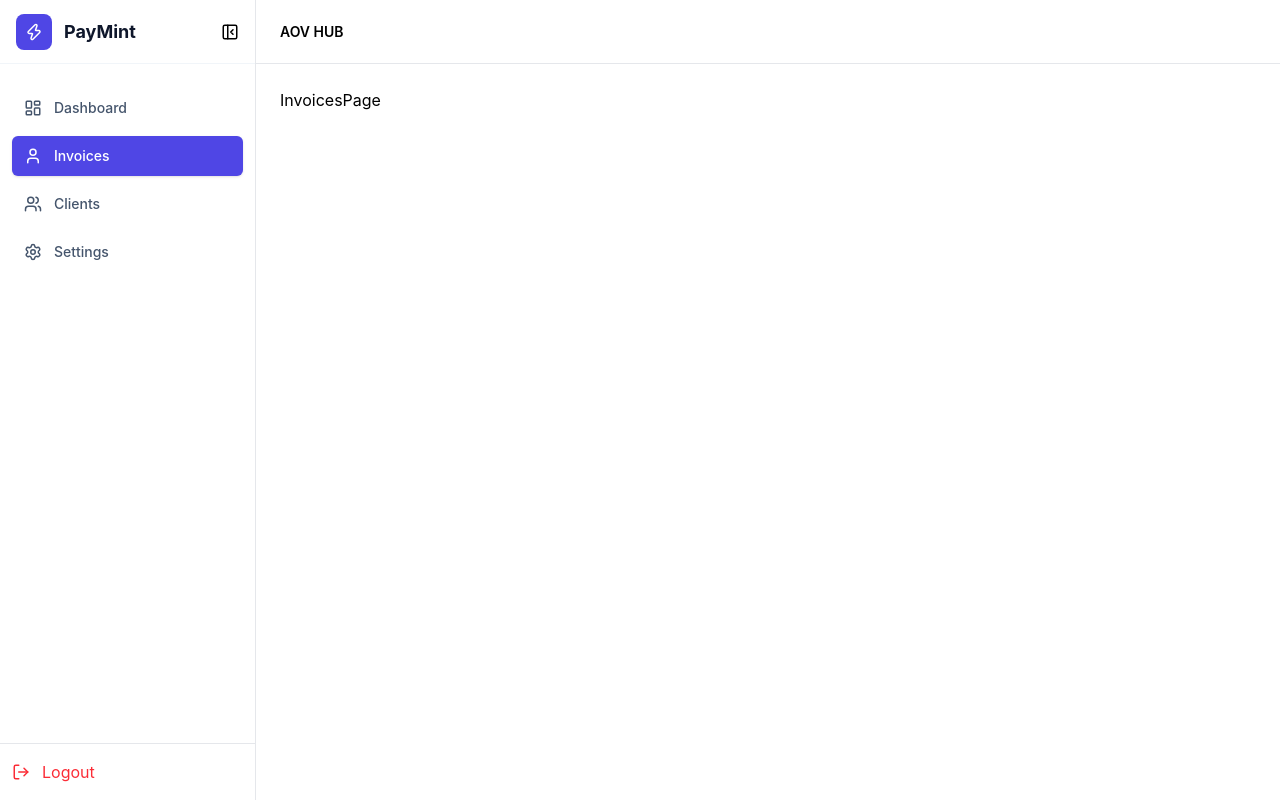
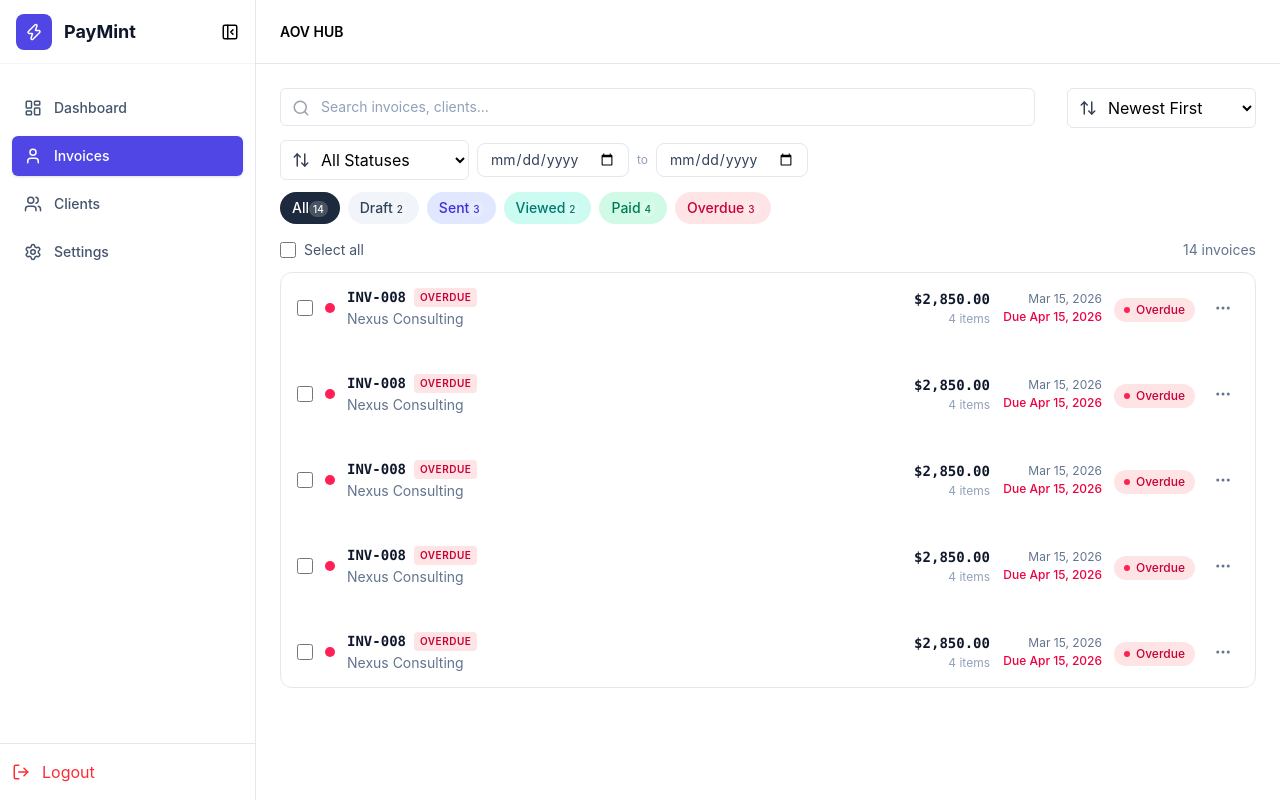
Before and after one commit to devadeleke/PayMint, a React (Vite) app in the folder Client/: page /invoices in a window 1280 px wide. Built offline with nearby package versions, Linux system fonts and the light colour scheme; no server answers.

Commit message:
add  invoices page

```diff
--- a/Client/src/pages/DashboardPage.jsx
+++ b/Client/src/pages/DashboardPage.jsx
@@ -1,4 +1,6 @@
 import { ArrowLeftRight, BellElectric, CheckCircle, Wallet } from 'lucide-react';
+
+import { useAuthStore } from '../store/authStore';
 import PageHeader from '../layouts/PageHeader';
 import StatCard from '../components/ui/StatCard';
 
@@ -10,9 +12,12 @@ import StatCard from '../components/ui/StatCard';
   ];
 
 const DashboardPage = () => {
+  const { user } = useAuthStore();
+  console.log(user)
+
   return (
     <div>
-      <PageHeader title={`Welcome, AOV 👋`} subtitle="Here's a snapshot of your activity." />
+      <PageHeader title={`Welcome, ${user?.fullName} 👋`} subtitle="Here's a snapshot of your activity." />
       <StatCard data={stats} />
 
       {/* CHARTS */}
--- a/Client/src/pages/InvoicesPage.jsx
+++ b/Client/src/pages/InvoicesPage.jsx
@@ -1,8 +1,143 @@
+import { ArrowUpDown, MoreHorizontal, Search} from 'lucide-react';
 
+const statuses = [
+  {id: 1, label: 'All', size: 14, color: "bg-slate-800 text-white"},
+  {id: 2, label: 'Draft', size: 2, color: "bg-slate-100 text-slate-700"},
+  {id: 3, label: 'Sent', size: 3, color: "bg-indigo-100 text-indigo-700"},
+  {id: 4, label: 'Viewed', size: 2, color: "bg-teal-100 text-teal-700"},
+  {id: 5, label: 'Paid', size: 4, color: "bg-emerald-100 text-emerald-700"},
+  {id: 6, label: 'Overdue', size: 3, color: "bg-rose-100 text-rose-700"}
+];
+
+
+const invoices = [
+  {id: 1, invoiceId: "INV-008", label: "Nexus Consulting", price: "2,850.00", items: 4, startDate: "Mar 15, 2026", dueDate: "Apr 15, 2026", status: "Overdue"},
+  {id: 1, invoiceId: "INV-008", label: "Nexus Consulting", price: "2,850.00", items: 4, startDate: "Mar 15, 2026", dueDate: "Apr 15, 2026", status: "Overdue"},
+  {id: 1, invoiceId: "INV-008", label: "Nexus Consulting", price: "2,850.00", items: 4, startDate: "Mar 15, 2026", dueDate: "Apr 15, 2026", status: "Overdue"},
+  {id: 1, invoiceId: "INV-008", label: "Nexus Consulting", price: "2,850.00", items: 4, startDate: "Mar 15, 2026", dueDate: "Apr 15, 2026", status: "Overdue"},
+  {id: 1, invoiceId: "INV-008", label: "Nexus Consulting", price: "2,850.00", items: 4, startDate: "Mar 15, 2026", dueDate: "Apr 15, 2026", status: "Overdue"}
+];
 
 const InvoicesPage = () => {
   return (
-    <div>InvoicesPage</div>
+   <div>
+    <div className="mb-6">
+      <div className="space-y-3">
+
+        {/* BOX 1 */}
+        <div className="flex flex-col md:flex-row gap-8">
+          <div className='relative flex-1 min-w-0'>
+            <Search size={18} className='absolute top-1/2 -translate-y-1/2 left-3 text-gray-400'/>
+            <input type='text'
+              placeholder='Search invoices, clients...'
+              className='w-full bg-white border border-slate-200 py-2 pl-10 pr-3 text-sm rounded-md text-slate-700 placeholder:text-slate-400
+                          outline-none focus:border-indigo-300 transition-all
+              '
+            />
+          </div>
+
+          <div className='relative'>
+            <ArrowUpDown size={18} className='absolute top-1/2 -translate-y-1/2 left-3 text-gray-700'/>
+            <select className='py-2 px-9 bg-white border border-gray-200 rounded-md '>
+              <option>Newest First</option>
+              <option>Newest First</option>
+              <option>Newest First</option>
+              <option>Newest First</option>
+              <option>Newest First</option>
+            </select>
+          </div>
+        </div>
+
+        {/* BOX 2 */}
+        <div className="flex flex-wrap items-center gap-2">
+          <div className='relative'>
+            <ArrowUpDown size={18} className='absolute top-1/2 -translate-y-1/2 left-3 text-gray-700'/>
+            <select className='py-2 px-9 bg-white border border-gray-200 rounded-md '>
+              <option>All Statuses</option>
+              <option>Newest First</option>
+              <option>Newest First</option>
+              <option>Newest First</option>
+              <option>Newest First</option>
+            </select>
+          </div>
+          <div className="flex items-center gap-2">
+            <input className="bg-white border border-slate-200 rounded-lg px-3 py-1.5 text-sm text-slate-700 outline-none focus:border-indigo-300 focus:ring-2 focus:ring-indigo-100 transition-all cursor-pointer" type="date"/>
+            <span className="text-xs text-slate-400">to</span>
+            <input className="bg-white border border-slate-200 rounded-lg px-3 py-1.5 text-sm text-slate-700 outline-none focus:border-indigo-300 focus:ring-2 focus:ring-indigo-100 transition-all cursor-pointer" type="date"/>
+          </div>
+        </div>
+
+        {/* BOX 3 */}
+        <div className='flex flex-wrap items-center gap-2 mb-4'>
+          {statuses.map((status) => (
+            <button key={status.id} className={`px-3 py-1.5 rounded-full text-sm ${status.color} font-medium transition-all cursor-pointer whitespace-nowrap`}>
+              {status.label}
+              <span className="text-[10px] px-1 py-0.5 rounded-full bg-white/20">{status.size}</span>
+            </button>
+          ))}
+        </div>
+
+        {/* BOX 4 */}
+        <div className="flex items-center justify-between mb-3">
+          <label className="flex items-center gap-2 text-sm text-slate-600 cursor-pointer select-none">
+            <input className="w-4 h-4 rounded border-slate-300 text-indigo-600 focus:ring-indigo-500 cursor-pointer accent-indigo-600" type="checkbox" />
+            Select all
+          </label>
+          <span className="text-sm text-slate-500">14 invoices</span>
+        </div>
+
+        {/* BOX 5 */}
+        <div className="group bg-white rounded-xl border transition-all duration-200 hover:shadow-card-hover border-slate-200">
+          <div className='space-y-4'>
+            {invoices.map((invoice) => (
+              <div key={invoice.id} className="flex items-center gap-3 px-4 py-3.5">
+                <input type='checkbox'
+                    className='size-4 border border-red-300'
+                />
+
+                <div className="size-2.5 rounded-full bg-rose-500 shrink-0"></div>
+
+                <button className="flex-1 min-w-0 text-left cursor-pointer">
+                  <div className="flex items-center gap-2 flex-wrap">
+                    <span className="font-mono text-sm font-semibold text-slate-900">{invoice.invoiceId}</span>
+                    <span className="text-[10px] font-semibold uppercase tracking-wider bg-rose-100 text-rose-700 px-1.5 py-0.5 rounded">
+                      {invoice.status}
+                    </span>
+                  </div>
+                  <p className="text-sm text-slate-500 truncate mt-0.5">{invoice.label}</p>
+                </button>
+
+                <div className="text-right shrink-0 hidden sm:block">
+                  <p className="text-sm font-bold text-slate-900 font-mono">${invoice.price}</p>
+                  <p className="text-xs text-slate-400 mt-0.5">{invoice.items} items</p>
+                </div>
+
+                <div className="text-xs text-right shrink-0 hidden md:block min-w-25">
+                  <p className="text-slate-500">{invoice.startDate}</p>
+                  <p className="mt-0.5 text-rose-600 font-medium">Due {invoice.dueDate}</p>
+                </div>
+
+                <div className="shrink-0 hidden lg:block">
+                  <span className="inline-flex items-center gap-1.5 px-2.5 py-1 rounded-full text-xs font-medium bg-rose-100 text-rose-700">
+                    <span className="size-1.5 rounded-full bg-rose-500"></span>
+                    {invoice.status}
+                  </span>
+                </div>
+
+                <div className="relative shrink-0">
+                  <button className="size-8 rounded-lg text-slate-500 hover:text-gray-700 hover:bg-slate-100 flex items-center justify-center transition-colors cursor-pointer">
+                    <MoreHorizontal size={18} />
+                  </button>
+                </div>
+
+              </div>
+            ))}
+          </div>
+        </div>
+
+      </div>
+    </div>
+   </div>
   )
 }
 
--- a/Client/src/pages/auth/ForgotPassword.jsx
+++ b/Client/src/pages/auth/ForgotPassword.jsx
@@ -2,7 +2,7 @@ import { useState } from "react";
 import { Link } from "react-router";
 import { Loader, Mail } from 'lucide-react';
 
-import { useAuthStore } from "../../utils/authStore";
+import { useAuthStore } from "../../store/authStore";
 import AuthShell from "../../layouts/AuthShell";
 import Card from "../../components/ui/Card";
 import Input from '../../components/ui/Input';
--- a/Client/src/pages/auth/Login.jsx
+++ b/Client/src/pages/auth/Login.jsx
@@ -1,8 +1,8 @@
 import { useState } from 'react';
-import { Link } from 'react-router';
+import { Link, useNavigate } from 'react-router';
 import { Loader2, Lock, Mail } from "lucide-react";
 
-import { useAuthStore } from '../../utils/authStore';
+import { useAuthStore } from '../../store/authStore';
 import AuthShell from "../../layouts/AuthShell";
 import Card from "../../components/ui/Card";
 import GoogleButton from "../../components/ui/GoogleButton";
@@ -14,13 +14,14 @@ const Login = () => {
     email: "",
     password: ""
   })
+  const navigate = useNavigate();
   const { isLoading, login } = useAuthStore();
 
   const handleSubmit = async (e) => {
     e.preventDefault()
     try {
       await login(formData)
-      console.log('logged in')
+      navigate('/')
     } catch (error) {
       console.log(error)
     }
--- a/Client/src/pages/auth/ResetPassword.jsx
+++ b/Client/src/pages/auth/ResetPassword.jsx
@@ -1,7 +1,7 @@
 import { Link, useParams, useNavigate } from "react-router";
 import { Lock, Loader } from "lucide-react";
 
-import { useAuthStore } from "../../utils/authStore";
+import { useAuthStore } from "../../store/authStore";
 import AuthShell from "../../layouts/AuthShell";
 import Card from "../../components/ui/Card";
 import Input from '../../components/ui/Input';
--- a/Client/src/pages/auth/Signup.jsx
+++ b/Client/src/pages/auth/Signup.jsx
@@ -2,7 +2,7 @@ import { useState } from 'react';
 import { Link, useNavigate } from 'react-router';
 import { Lock, Loader2, Mail, User } from "lucide-react";
 
-import { useAuthStore } from '../../utils/authStore';
+import { useAuthStore } from '../../store/authStore';
 import AuthShell from "../../layouts/AuthShell";
 import Card from "../../components/ui/Card";
 import Input from '../../components/ui/Input';
--- a/Client/src/pages/auth/VerifyEmail.jsx
+++ b/Client/src/pages/auth/VerifyEmail.jsx
@@ -1,7 +1,7 @@
 import { useState } from 'react'
 import { useNavigate } from 'react-router';
 
-import { useAuthStore } from '../../utils/authStore';
+import { useAuthStore } from '../../store/authStore';
 import AuthShell from "../../layouts/AuthShell";
 import Card from "../../components/ui/Card";
 import Input from '../../components/ui/Input';
```
Also changed, not shown: Client/src/store/authStore.js (renamed from Client/src/utils/authStore.js, +15 -5 lines).
